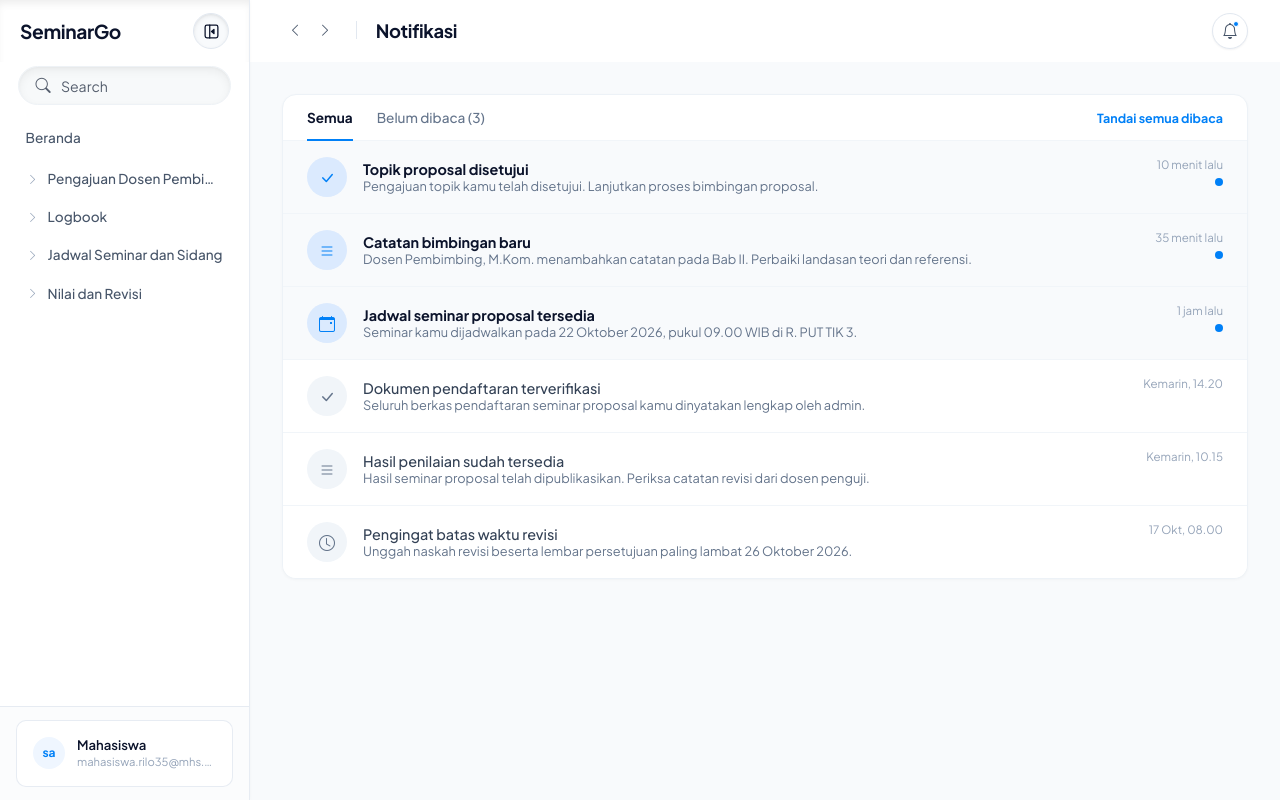
After one commit to Althaf-Budiman/seminar-go, a PHP site: page /notifikasi in a window 1280 px wide. The commit adds this page. Run offline with PHP 8.4, Linux system fonts and the light colour scheme.

Commit message:
slicing page notifikasi

```diff
--- a/assets/css/style.css
+++ b/assets/css/style.css
@@ -2520,3 +2520,234 @@ i {
 .upload-area:hover {
     border-color: #2563eb;
 }
+
+
+/* ==========================================================================
+   Notifikasi
+   ========================================================================== */
+
+.notif-card {
+    padding: 0;
+    overflow: hidden;
+}
+
+.notif-toolbar {
+    display: flex;
+    align-items: center;
+    justify-content: space-between;
+    gap: 1rem;
+    padding: 0 1.5rem;
+    border-bottom: 1px solid var(--border-subtle);
+}
+
+.notif-tabs {
+    display: flex;
+    gap: 1.5rem;
+}
+
+.notif-tab {
+    padding: 0.85rem 0;
+    margin-bottom: -1px;
+    background: transparent;
+    border: none;
+    border-bottom: 2px solid transparent;
+    font-family: inherit;
+    font-size: 0.85rem;
+    font-weight: 500;
+    color: #64748b;
+    cursor: pointer;
+    transition: color 0.15s ease, border-color 0.15s ease;
+}
+
+.notif-tab:hover {
+    color: var(--text-primary);
+}
+
+.notif-tab.active {
+    font-weight: 700;
+    color: var(--text-primary);
+    border-bottom-color: var(--color-primary);
+}
+
+.notif-mark-all {
+    padding: 0.25rem 0;
+    background: transparent;
+    border: none;
+    font-family: inherit;
+    font-size: 0.78rem;
+    font-weight: 700;
+    color: var(--color-primary);
+    cursor: pointer;
+}
+
+.notif-mark-all:hover:not(:disabled) {
+    text-decoration: underline;
+}
+
+.notif-mark-all:disabled {
+    color: var(--text-muted);
+    cursor: default;
+}
+
+.notif-tab:focus-visible,
+.notif-mark-all:focus-visible,
+.notif-item:focus-visible {
+    outline: 2px solid var(--color-primary);
+    outline-offset: -2px;
+}
+
+.notif-list {
+    list-style: none;
+}
+
+.notif-list>li:not([hidden])~li:not([hidden]) {
+    border-top: 1px solid var(--border-subtle);
+}
+
+.notif-item {
+    width: 100%;
+    display: grid;
+    grid-template-columns: auto 1fr auto;
+    column-gap: 1rem;
+    align-items: center;
+    padding: 1rem 1.5rem;
+    background-color: var(--bg-surface);
+    border: none;
+    font-family: inherit;
+    text-align: left;
+    color: inherit;
+    cursor: pointer;
+    transition: background-color 0.12s ease;
+}
+
+.notif-item:hover {
+    background-color: #f1f5f9;
+}
+
+.notif-item.is-unread {
+    background-color: var(--bg-body);
+}
+
+.notif-item.is-unread:hover {
+    background-color: #f1f5f9;
+}
+
+.notif-icon {
+    width: 40px;
+    height: 40px;
+    border-radius: 50%;
+    display: inline-flex;
+    align-items: center;
+    justify-content: center;
+    background-color: #f1f5f9;
+    color: #64748b;
+    font-size: 1rem;
+}
+
+.notif-icon i {
+    color: inherit;
+}
+
+.is-unread .notif-icon {
+    background-color: var(--color-primary-border);
+    color: var(--color-primary);
+}
+
+.notif-body {
+    min-width: 0;
+}
+
+.notif-title,
+.notif-message {
+    display: block;
+}
+
+.notif-title {
+    font-size: 0.9rem;
+    font-weight: 500;
+    color: #334155;
+}
+
+.is-unread .notif-title {
+    font-weight: 700;
+    color: var(--text-primary);
+}
+
+.notif-message {
+    font-size: 0.8rem;
+    color: #64748b;
+}
+
+.notif-meta {
+    align-self: start;
+    display: flex;
+    flex-direction: column;
+    align-items: flex-end;
+    gap: 0.35rem;
+}
+
+.notif-time {
+    font-size: 0.72rem;
+    color: var(--text-muted);
+    white-space: nowrap;
+}
+
+.notif-dot {
+    display: none;
+    width: 8px;
+    height: 8px;
+    border-radius: 50%;
+    background-color: var(--color-primary);
+}
+
+.is-unread .notif-dot {
+    display: block;
+}
+
+.notif-empty {
+    display: flex;
+    flex-direction: column;
+    align-items: center;
+    gap: 0.6rem;
+    padding: 3rem 1.5rem;
+}
+
+.notif-empty[hidden] {
+    display: none;
+}
+
+.notif-empty i {
+    font-size: 2rem;
+    color: var(--text-light);
+}
+
+.notif-empty p {
+    font-size: 0.9rem;
+    font-weight: 500;
+    color: var(--text-muted);
+}
+
+a.notification-btn {
+    text-decoration: none;
+}
+
+/* ---------- Mobile ---------- */
+@media (max-width: 640px) {
+    .notif-toolbar {
+        padding: 0 1rem;
+    }
+
+    .notif-tabs {
+        gap: 1rem;
+    }
+
+    .notif-item {
+        padding: 0.9rem 1rem;
+        column-gap: 0.75rem;
+    }
+
+    .notif-icon {
+        width: 36px;
+        height: 36px;
+    }
+}
--- /dev/null
+++ b/controllers/Notifikasi.php
@@ -0,0 +1,75 @@
+<?php
+
+
+class Notifikasi
+{
+    private $load;
+
+    public function __construct()
+    {
+        $this->load = new Loader();
+    }
+
+    public function index()
+    {
+        // Data dummy
+        // icon : nama class Bootstrap Icons
+        // waktu: label yang sudah diformat (relatif / tanggal)
+        $notifikasi = [
+            [
+                'id'     => 1,
+                'judul'  => 'Topik proposal disetujui',
+                'pesan'  => 'Pengajuan topik kamu telah disetujui. Lanjutkan proses bimbingan proposal.',
+                'waktu'  => '10 menit lalu',
+                'icon'   => 'bi-check-lg',
+                'dibaca' => false,
+            ],
+            [
+                'id'     => 2,
+                'judul'  => 'Catatan bimbingan baru',
+                'pesan'  => 'Dosen Pembimbing, M.Kom. menambahkan catatan pada Bab II. Perbaiki landasan teori dan referensi.',
+                'waktu'  => '35 menit lalu',
+                'icon'   => 'bi-list',
+                'dibaca' => false,
+            ],
+            [
+                'id'     => 3,
+                'judul'  => 'Jadwal seminar proposal tersedia',
+                'pesan'  => 'Seminar kamu dijadwalkan pada 22 Oktober 2026, pukul 09.00 WIB di R. PUT TIK 3.',
+                'waktu'  => '1 jam lalu',
+                'icon'   => 'bi-calendar-event',
+                'dibaca' => false,
+            ],
+            [
+                'id'     => 4,
+                'judul'  => 'Dokumen pendaftaran terverifikasi',
+                'pesan'  => 'Seluruh berkas pendaftaran seminar proposal kamu dinyatakan lengkap oleh admin.',
+                'waktu'  => 'Kemarin, 14.20',
+                'icon'   => 'bi-check-lg',
+                'dibaca' => true,
+            ],
+            [
+                'id'     => 5,
+                'judul'  => 'Hasil penilaian sudah tersedia',
+                'pesan'  => 'Hasil seminar proposal telah dipublikasikan. Periksa catatan revisi dari dosen penguji.',
+                'waktu'  => 'Kemarin, 10.15',
+                'icon'   => 'bi-list',
+                'dibaca' => true,
+            ],
+            [
+                'id'     => 6,
+                'judul'  => 'Pengingat batas waktu revisi',
+                'pesan'  => 'Unggah naskah revisi beserta lembar persetujuan paling lambat 26 Oktober 2026.',
+                'waktu'  => '17 Okt, 08.00',
+                'icon'   => 'bi-clock',
+                'dibaca' => true,
+            ],
+        ];
+
+        $this->load->view('views/notifikasi/index.php', [
+            'pageTitle'  => 'Notifikasi',
+            'activeMenu' => 'notifikasi',
+            'notifikasi' => $notifikasi,
+        ]);
+    }
+}
--- a/views/layout/header.php
+++ b/views/layout/header.php
@@ -185,11 +185,11 @@ $menu = [
                         </div>
                     <?php endif; ?>
 
-                    <!-- Notification Button -->
-                    <button type="button" class="notification-btn" title="Notifikasi" aria-label="Notifikasi">
+                    <!-- Notification -->
+                    <a href="<?= BASE_URL ?>/notifikasi" class="notification-btn" title="Notifikasi" aria-label="Notifikasi">
                         <i class="bi bi-bell"></i>
                         <span class="notification-dot"></span>
-                    </button>
+                    </a>
                 </div>
             </header>
 
--- /dev/null
+++ b/views/notifikasi/index.php
@@ -0,0 +1,122 @@
+<?php require_once __DIR__ . '/../layout/header.php'; ?>
+
+<?php
+$unreadCount = count(array_filter($notifikasi, function ($n) {
+    return !$n['dibaca'];
+}));
+?>
+
+<div class="dashboard-container">
+    <div class="content-card notif-card">
+
+        <!-- Tabs + aksi -->
+        <div class="notif-toolbar">
+            <div class="notif-tabs" role="tablist" aria-label="Filter notifikasi">
+                <button type="button" class="notif-tab active" data-filter="all" role="tab" aria-selected="true">
+                    Semua
+                </button>
+                <button type="button" class="notif-tab" data-filter="unread" role="tab" aria-selected="false">
+                    Belum dibaca (<span id="unreadCount"><?= $unreadCount ?></span>)
+                </button>
+            </div>
+            <button type="button" class="notif-mark-all" id="markAllRead">Tandai semua dibaca</button>
+        </div>
+
+        <!-- Daftar -->
+        <ul class="notif-list" id="notifList">
+            <?php foreach ($notifikasi as $n): ?>
+                <li>
+                    <button type="button"
+                            class="notif-item<?= $n['dibaca'] ? '' : ' is-unread' ?>"
+                            data-id="<?= (int)$n['id'] ?>">
+                        <span class="notif-icon"><i class="bi <?= htmlspecialchars($n['icon']) ?>"></i></span>
+                        <span class="notif-body">
+                            <span class="notif-title"><?= htmlspecialchars($n['judul']) ?></span>
+                            <span class="notif-message"><?= htmlspecialchars($n['pesan']) ?></span>
+                        </span>
+                        <span class="notif-meta">
+                            <span class="notif-time"><?= htmlspecialchars($n['waktu']) ?></span>
+                            <span class="notif-dot" aria-label="Belum dibaca"></span>
+                        </span>
+                    </button>
+                </li>
+            <?php endforeach; ?>
+        </ul>
+
+        <div class="notif-empty" id="notifEmpty" hidden>
+            <i class="bi bi-bell-slash"></i>
+            <p>Tidak ada notifikasi</p>
+        </div>
+    </div>
+</div>
+
+<script>
+(() => {
+    const items = [...document.querySelectorAll('.notif-item')];
+
+    const el = {
+        tabs: document.querySelectorAll('.notif-tab'),
+        unreadCount: document.getElementById('unreadCount'),
+        markAll: document.getElementById('markAllRead'),
+        empty: document.getElementById('notifEmpty'),
+        bellDot: document.querySelector('.notification-dot'),
+    };
+
+    const state = { filter: 'all' };
+
+    const isUnread = (item) => item.classList.contains('is-unread');
+
+    function render() {
+        const unread = items.filter(isUnread).length;
+        let visible = 0;
+
+        items.forEach(item => {
+            const show = state.filter === 'all' || isUnread(item);
+            item.parentElement.hidden = !show;
+            if (show) visible++;
+        });
+
+        el.unreadCount.textContent = unread;
+        el.markAll.disabled = unread === 0;
+        el.bellDot?.toggleAttribute('hidden', unread === 0);
+        el.empty.hidden = visible > 0;
+    }
+
+    function setFilter(filter) {
+        state.filter = filter;
+
+        el.tabs.forEach(tab => {
+            const isActive = tab.dataset.filter === filter;
+            tab.classList.toggle('active', isActive);
+            tab.setAttribute('aria-selected', isActive);
+        });
+
+        render();
+    }
+
+    // TODO: kirim ke server supaya status dibaca tersimpan
+    function markAsRead(item) {
+        item.classList.remove('is-unread');
+        render();
+    }
+
+    function markAllAsRead() {
+        items.forEach(item => item.classList.remove('is-unread'));
+        render();
+    }
+
+    el.tabs.forEach(tab => {
+        tab.addEventListener('click', () => setFilter(tab.dataset.filter));
+    });
+
+    items.forEach(item => {
+        item.addEventListener('click', () => markAsRead(item));
+    });
+
+    el.markAll.addEventListener('click', markAllAsRead);
+
+    render();
+})();
+</script>
+
+<?php require_once __DIR__ . '/../layout/footer.php'; ?>
```
Also changed, not shown: views/beranda/form.php (deleted, +0 -37 lines).
